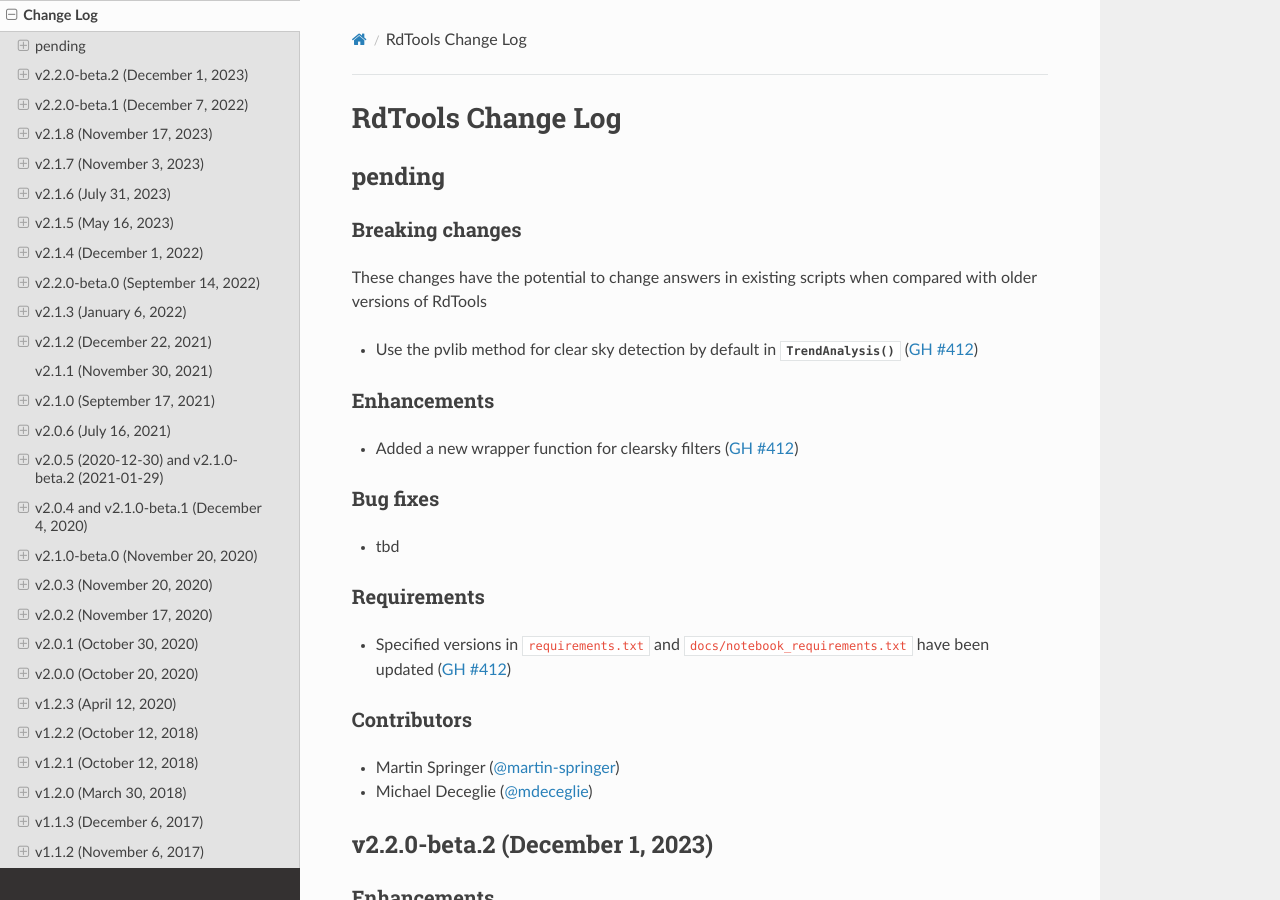
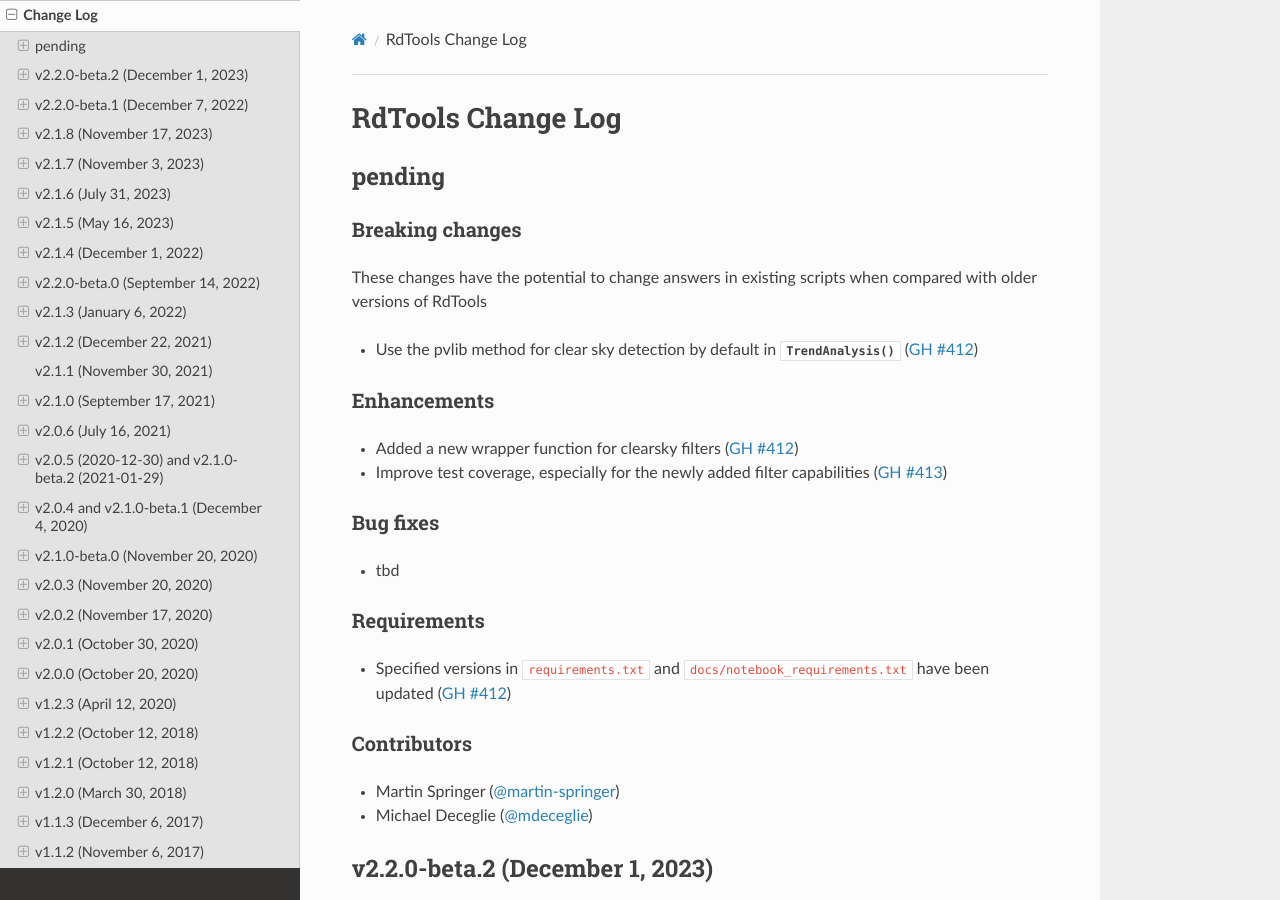
Before and after one commit to NREL/rdtools, a Sphinx documentation site: the page built from docs/sphinx/source/changelog.rst, in a window 1280 px wide and 900 px high. Built offline with Sphinx 7.4.7 and the Read the Docs theme 2.0.0, drawn with Linux system fonts in a browser that asks for light colours; pages that are not in the unit, such as notebooks, are missing from menus.

Commit message:
add test coverage to changelog

```diff
--- a/docs/sphinx/source/changelog/pending.rst
+++ b/docs/sphinx/source/changelog/pending.rst
@@ -12,6 +12,7 @@
 Enhancements
 ------------
 * Added a new wrapper function for clearsky filters (:pull:`412`)
+* Improve test coverage, especially for the newly added filter capabilities (:pull:`413`)
 
 Bug fixes
 ---------
```
